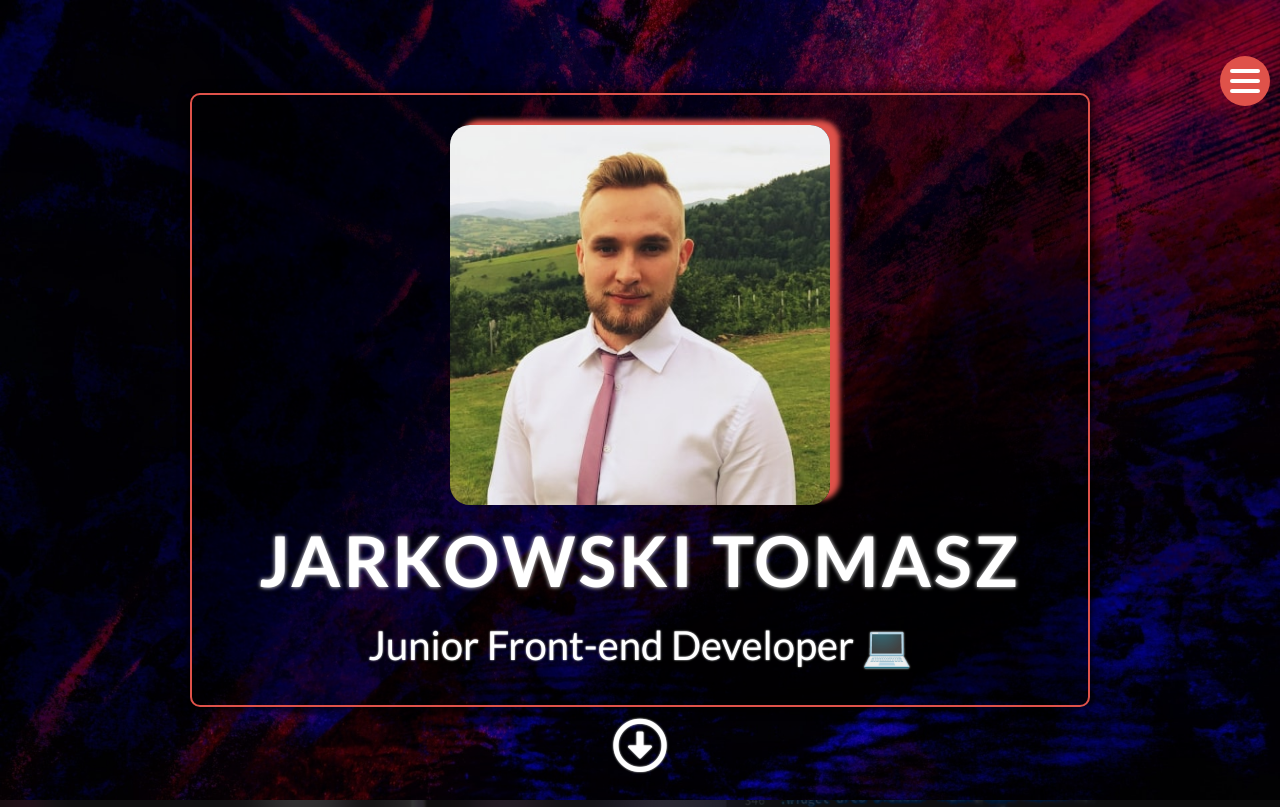
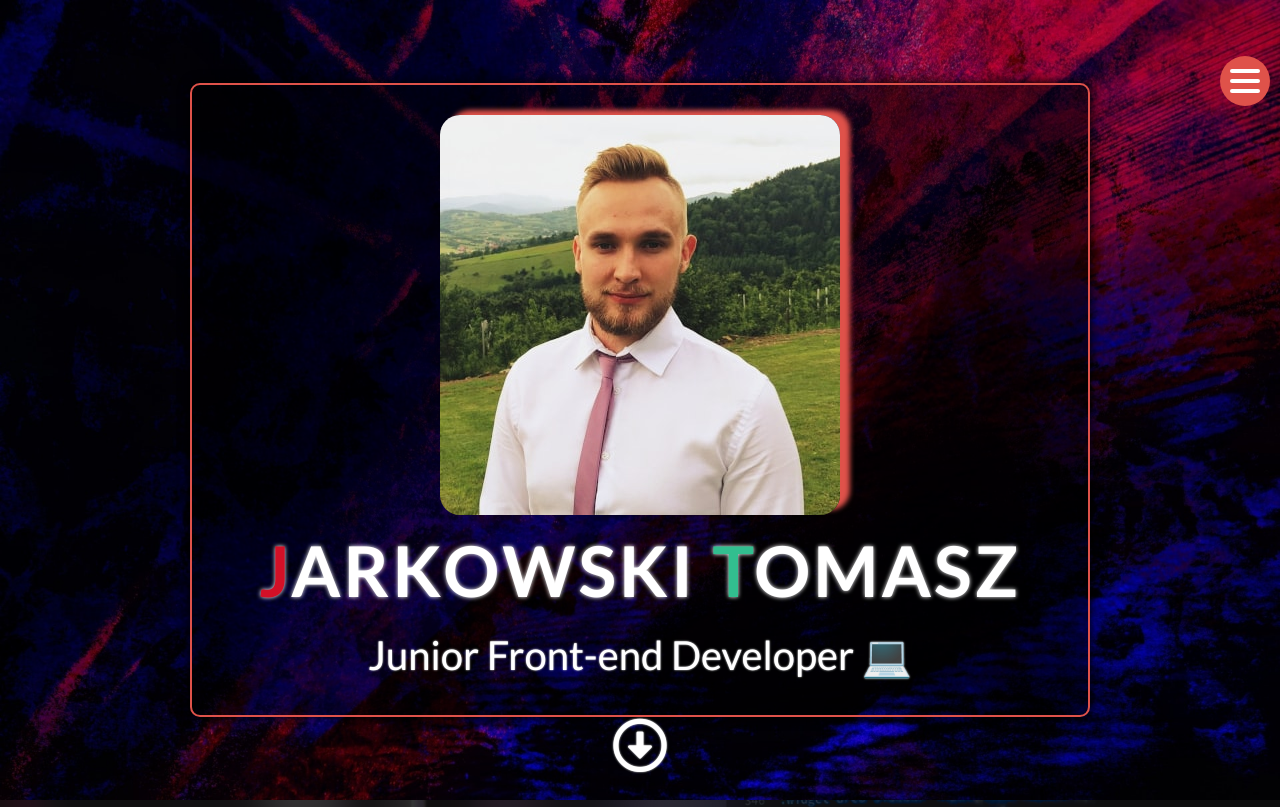
Before and after one commit to TomaszJarkowski/my-portfolio, a website built with Parcel: page index.html in a window 1280 px wide. Shown: the top 807 px of the page. Built offline with nearby package versions, Linux system fonts and the light colour scheme.

Commit message:
optimalize images

```diff
--- a/index.html
+++ b/index.html
@@ -32,7 +32,8 @@
                 <div class="header__title">
                     <img src="./src/img/portrait/portret-400.jpg" data-aos="zoom-in" alt="my portrait"
                         class="title__img">
-                    <h1 class="title__h1" data-aos="fade-left" data-aos-delay="500">Jarkowski Tomasz</h1>
+                    <h1 class="title__h1" data-aos="fade-left" data-aos-delay="500"><span>J</span>arkowski
+                        <span>T</span>omasz</h1>
                     <h2 class="title__h2" data-aos="fade-right" data-aos-offset="-200" data-aos-delay="1000">Junior
                         Front-end
                         Developer 💻</h2>
--- a/src/scss/_header.scss
+++ b/src/scss/_header.scss
@@ -3,13 +3,18 @@
     background-image: url("../img/background-header.jpg");
     background-position: top;
     background-size: cover;
+
+
+    background-color: white;
+
     min-height: 100vh;
     max-width: $max-widthBGImg;
     margin: 0 auto;
 
     .bg {
         width: 100%;
-        background-color: rgba(0, 0, 0, 0.2);
+        // background-color: rgba(0, 0, 0, 0.2);
+        // background-color: rgba(255, 255, 255, 0.2);
         display: flex;
         min-height: 100vh;
         max-width: $max-widthBGImg;
@@ -51,6 +56,14 @@
         padding: 2px;
         text-shadow: 0 0 4px white;
 
+        span:first-child {
+            color: $color-secondary;
+        }
+
+        span:last-child {
+            color: $color-primary;
+        }
+
         @media(min-width: 360px) {
             font-size: 29px;
         }
@@ -59,21 +72,41 @@
             font-size: 30px;
         }
 
+        @media(min-width: 400px) {
+            font-size: 32px;
+        }
+
+        @media(min-width: 440px) {
+            font-size: 34px;
+        }
+
         @media(min-width: 480px) {
             font-size: 35px;
             padding: 5px;
         }
 
-        @media(min-width: 650px) {
+        @media(min-width: 550px) {
+            font-size: 40px;
+            padding: 10px;
+        }
+
+        @media(min-width: 600px) {
             font-size: 45px;
             letter-spacing: 2px;
-            padding: 7px;
+        }
+
+        @media(min-width: 750px) {
+            font-size: 50px;
         }
 
         @media(min-width: 850px) {
-            font-size: 70px;
+            font-size: 60px;
             letter-spacing: 3px;
             padding: 10px;
+        }
+
+        @media(min-width: 950px) {
+            font-size: 70px;
         }
     }
 
@@ -83,6 +116,10 @@
         margin: 10px;
         color: white;
         text-shadow: 0 0 2px white;
+
+        @media(min-width: 360px) {
+            font-size: 22px;
+        }
 
         @media(min-width: 380px) {
             font-size: 24px;
@@ -99,6 +136,7 @@
         @media(min-width: 850px) {
             font-size: 40px;
         }
+
     }
 
     .title__img {
@@ -114,12 +152,32 @@
             width: 300px;
         }
 
-        @media(min-width: 650px) {
+        @media(min-width: 400px) {
+            width: 310px;
+        }
+
+        @media(min-width: 430px) {
+            width: 320px;
+        }
+
+        @media(min-width: 480px) {
+            width: 330px;
+        }
+
+        @media(min-width: 530px) {
             width: 340px;
         }
 
-        @media(min-width: 850px) {
+        @media(min-width: 600px) {
+            width: 360px;
+        }
+
+        @media(min-width: 650px) {
             width: 380px;
+        }
+
+        @media(min-width: 900px) {
+            width: 400px;
         }
     }
 
```
Also changed, not shown: src/js/portfolio.js (+4 -4 lines), src/img/portfolio/ecomerse-shop.PNG, src/img/portfolio/income.jpg (added), src/img/portfolio/incomes.PNG (deleted), src/img/portfolio/tic-tac-toe.PNG (deleted), src/img/portfolio/tic-tac-toe.jpg (added), src/img/portfolio/world-currencies.PNG (deleted), src/img/portfolio/world-currencies.jpg (added).
